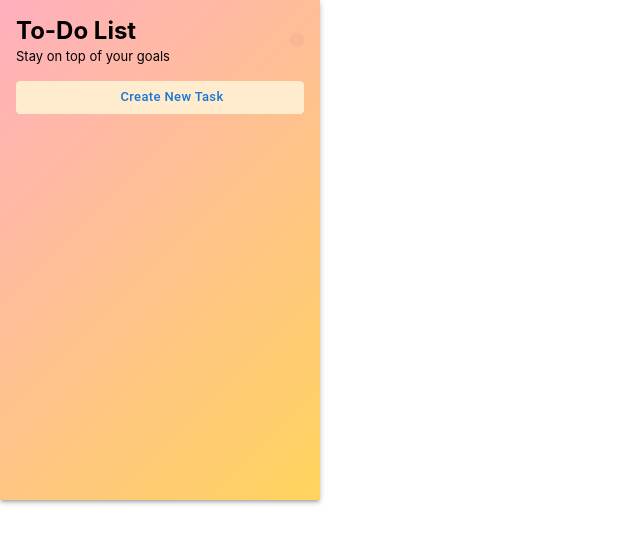
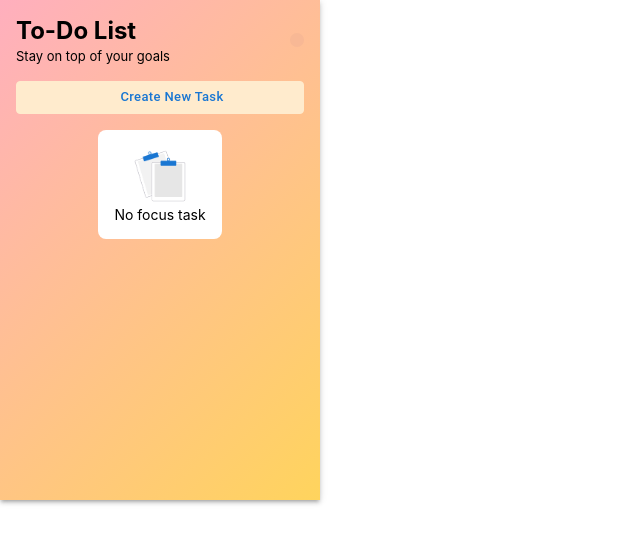
Before and after one commit to vidhi-thakur/focuson, a React (Create React App) app: page / in a window 1280 px wide. Shown: the top 544 px of the page, without its empty margins (0-640 px from the left). Built offline with nearby package versions, Linux system fonts and the light colour scheme; some icons are missing.

Commit message:
empty task view update

```diff
--- a/src/components/Todo.css
+++ b/src/components/Todo.css
@@ -1,6 +1,7 @@
 .todo {
     display: flex;
     flex-direction: column;
+    height: 100%;
 }
 
 .todo header {
@@ -67,6 +68,11 @@
     gap: var(--default-spacing-sm);
 }
 
+.todo .todoList {
+    height: 100%;
+    flex: 1;
+}
+
 .todo .todoList li {
     background-color: white;
     padding: var(--default-spacing-sm) var(--default-spacing);
--- a/src/components/Todo.tsx
+++ b/src/components/Todo.tsx
@@ -9,6 +9,7 @@ import { clearBadge } from "../helpers/badgeControl";
 import PlayArrowIcon from '@mui/icons-material/PlayArrow';
 import KeyboardBackspaceOutlinedIcon from '@mui/icons-material/KeyboardBackspaceOutlined';
 import TextField from "@mui/material/TextField";
+import { NoData } from "./NoData";
 const FocusTask = lazy(() => import("./FocusTask"));
 
 interface Task {
@@ -163,7 +164,7 @@ const Todo: FC<TodoProps> = ({ redirectToSetting }) => {
       {/* display todolist */}
       <section className="todoList">
         <ul>
-          {todoList.map(({ name, id, isCompleted }) => {
+          {todoList.length > 0 ? todoList.map(({ name, id, isCompleted }) => {
             return (
               <li
                 key={id}
@@ -190,7 +191,7 @@ const Todo: FC<TodoProps> = ({ redirectToSetting }) => {
                 </Button>
               </li>
             );
-          })}
+          }) : <NoData message="No focus task" />}
         </ul>
       </section>
     </div>
```
